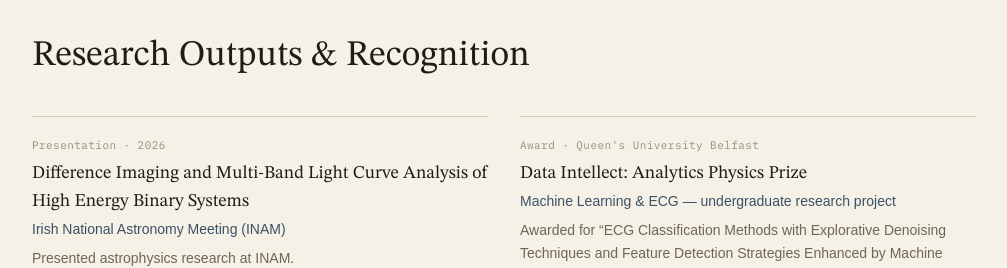
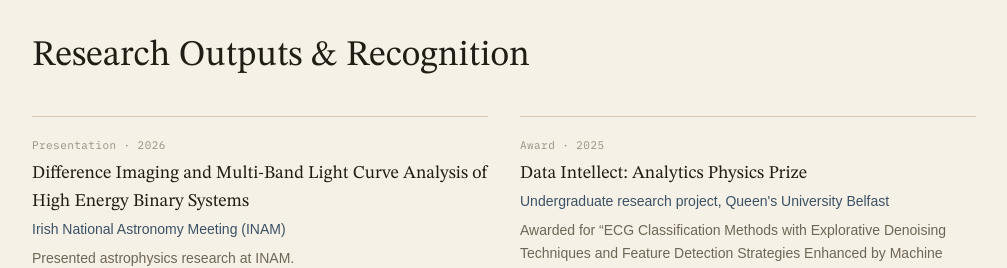
Before and after one commit to EoinTrainor/academic-website, a Next.js app: page / in a window 1280 px wide. Shown: the part 5220-5488 px from the top of the page, without its empty margins (136-1143 px from the left). Built offline with nearby package versions, Linux system fonts and the light colour scheme; a web font is replaced by a local one.

Commit message:
Fix ECG award year field

```diff
--- a/src/data/outputs.ts
+++ b/src/data/outputs.ts
@@ -17,8 +17,8 @@ export const OUTPUTS: Output[] = [
   {
     kind: "Award",
     title: "Data Intellect: Analytics Physics Prize",
-    venue: "Machine Learning & ECG — undergraduate research project",
-    year: "Queen's University Belfast",
+    venue: "Undergraduate research project, Queen's University Belfast",
+    year: "2025",
     note: "Awarded for “ECG Classification Methods with Explorative Denoising Techniques and Feature Detection Strategies Enhanced by Machine Learning.”",
   },
 ];
```
